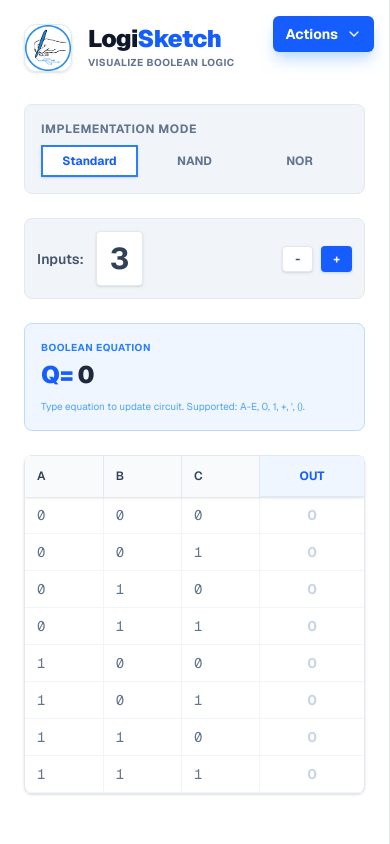
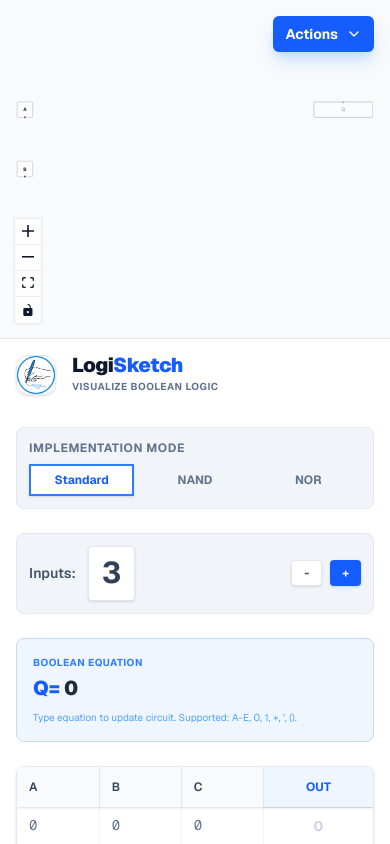
Before and after one commit to RokiTheWise/CircuitBuilder, a Next.js app in the folder logic-lens/: page / in a window 390 px wide. Built offline with nearby package versions, Linux system fonts and the light colour scheme.

Commit message:
Optimized for mobile and removed buymeacoffee

```diff
--- a/logic-lens/app/page.tsx
+++ b/logic-lens/app/page.tsx
@@ -94,16 +94,16 @@ export default function LogicLens() {
   };
 
   return (
-    // FIX 1: Add ID "main-layout" here so we can screenshot the whole app
     <div
       id="main-layout"
-      className="h-screen w-screen bg-slate-50 text-slate-900 flex overflow-hidden font-sans"
+      className="h-[100dvh] w-screen bg-slate-50 text-slate-900 flex flex-col lg:flex-row overflow-hidden font-sans"
     >
-      {/* SIDEBAR */}
-      <div className="w-[400px] border-r border-slate-200 p-6 flex flex-col gap-6 bg-white h-full overflow-y-auto shadow-xl z-10">
+      {/* SIDEBAR (Controls) */}
+      <div className="order-last lg:order-first w-full lg:w-[400px] flex-1 lg:flex-none border-t lg:border-t-0 lg:border-r border-slate-200 bg-white h-full overflow-y-auto shadow-xl z-10">
+        <div className="p-4 lg:p-6 flex flex-col gap-6 min-h-full">
           {/* HEADER */}
           <div className="flex items-center gap-4 mb-2">
-          <div className="relative w-12 h-12 shrink-0 rounded-xl overflow-hidden border border-slate-200 shadow-sm">
+            <div className="relative w-10 h-10 lg:w-12 lg:h-12 shrink-0 rounded-xl overflow-hidden border border-slate-200 shadow-sm">
               <Image
                 src="/LogiSketch.png"
                 alt="LogiSketch Logo"
@@ -112,7 +112,7 @@ export default function LogicLens() {
               />
             </div>
             <div>
-            <h1 className="text-2xl font-black text-slate-900 tracking-tight leading-none">
+              <h1 className="text-xl lg:text-2xl font-black text-slate-900 tracking-tight leading-none">
                 Logi<span className="text-blue-600">Sketch</span>
               </h1>
               <p className="text-slate-500 text-[10px] mt-1 font-bold uppercase tracking-wider">
@@ -122,7 +122,7 @@ export default function LogicLens() {
           </div>
 
           {/* MODE SELECTOR */}
-        <div className="bg-slate-100 p-4 rounded-lg border border-slate-200">
+          <div className="bg-slate-100 p-3 lg:p-4 rounded-lg border border-slate-200">
             <label className="text-xs font-bold text-slate-500 uppercase tracking-wider mb-2 block">
               Implementation Mode
             </label>
@@ -135,7 +135,6 @@ export default function LogicLens() {
               >
                 Standard
               </DrawOutlineButton>
-
               <DrawOutlineButton
                 isActive={gateMode === "NAND"}
                 onClick={() => setGateMode("NAND")}
@@ -144,7 +143,6 @@ export default function LogicLens() {
               >
                 NAND
               </DrawOutlineButton>
-
               <DrawOutlineButton
                 isActive={gateMode === "NOR"}
                 onClick={() => setGateMode("NOR")}
@@ -198,7 +196,7 @@ export default function LogicLens() {
             </div>
           </div>
 
-        {/* EQUATION INPUT (FIXED STYLING) */}
+          {/* EQUATION INPUT */}
           <div
             className={`border rounded-lg p-4 transition-all focus-within:ring-2
               ${
@@ -223,11 +221,8 @@ export default function LogicLens() {
             </div>
 
             <div className="flex items-center gap-1">
-            {" "}
-            {/* Reduced gap */}
-            {/* FIX 2: Matched font style to input (2xl, sans, black) */}
               <span
-              className={`text-2xl font-sans font-black select-none ${errorMsg ? "text-red-400" : "text-blue-600"}`}
+                className={`text-xl lg:text-2xl font-sans font-black select-none ${errorMsg ? "text-red-400" : "text-blue-600"}`}
               >
                 Q=
               </span>
@@ -238,12 +233,11 @@ export default function LogicLens() {
                 onChange={handleEquationChange}
                 onBlur={handleBlur}
                 placeholder="A'B'..."
-              className={`w-full bg-transparent border-none focus:outline-none text-2xl font-sans font-black placeholder-slate-300 uppercase tracking-tight
+                className={`w-full bg-transparent border-none focus:outline-none text-xl lg:text-2xl font-sans font-black placeholder-slate-300 uppercase tracking-tight
                   ${errorMsg ? "text-red-800" : "text-slate-800"}`}
                 autoComplete="off"
               />
             </div>
-
             <p
               className={`text-[10px] mt-2 transition-colors ${errorMsg ? "text-red-500 font-semibold" : "text-blue-400"}`}
             >
@@ -257,11 +251,18 @@ export default function LogicLens() {
             outputs={tableOutputs}
             setOutputs={setTableOutputs}
           />
+
+          {/* --- FOOTER CREDIT --- */}
+          <div className="mt-auto pt-6 border-t border-slate-100 text-center pb-4">
+            <p className="text-[10px] font-bold text-slate-400 uppercase tracking-widest">
+              Made by Dexter Jethro Enriquez
+            </p>
+          </div>
+        </div>
       </div>
 
-      {/* RIGHT PANEL */}
-      <div className="flex-1 h-full relative bg-slate-50">
-        {/* DROPDOWN MENU - With Data Props Passed Down */}
+      {/* RIGHT PANEL (Canvas) */}
+      <div className="order-first lg:order-last w-full lg:flex-1 h-[40vh] lg:h-full relative bg-slate-50 shrink-0 min-h-[300px] touch-none">
         <StaggeredDropDown
           equation={equation}
           numInputs={numInputs}
@@ -275,6 +276,14 @@ export default function LogicLens() {
           onEdgesChange={onEdgesChange}
           colorMode="light"
           fitView
+          minZoom={0.1}
+          maxZoom={4}
+          panOnDrag={true}
+          zoomOnPinch={true}
+          zoomOnDoubleClick={true}
+          preventScrolling={true}
+          panOnScroll={false}
+          proOptions={{ hideAttribution: true }}
         >
           <Background color="#cbd5e1" gap={25} size={1} />
           <Controls className="bg-white border-slate-200 shadow-sm fill-slate-600" />
@@ -284,7 +293,7 @@ export default function LogicLens() {
   );
 }
 
-// ... (DrawOutlineButton stays the same) ...
+// ... (DrawOutlineButton)
 interface DrawOutlineButtonProps extends React.ButtonHTMLAttributes<HTMLButtonElement> {
   children: React.ReactNode;
   isActive: boolean;
--- a/logic-lens/components/StaggeredDropdown.tsx
+++ b/logic-lens/components/StaggeredDropdown.tsx
@@ -198,14 +198,6 @@ const StaggeredDropDown = ({
               )
             }
           />
-          <Option
-            setOpen={setOpen}
-            Icon={FiCoffee}
-            text="Buy me a coffee"
-            onClick={() =>
-              window.open("https://buymeacoffee.com/dexterjethro", "_blank")
-            }
-          />
         </motion.ul>
       </motion.div>
     </div>
```
Lines whose indentation alone changed are shown as unchanged.
